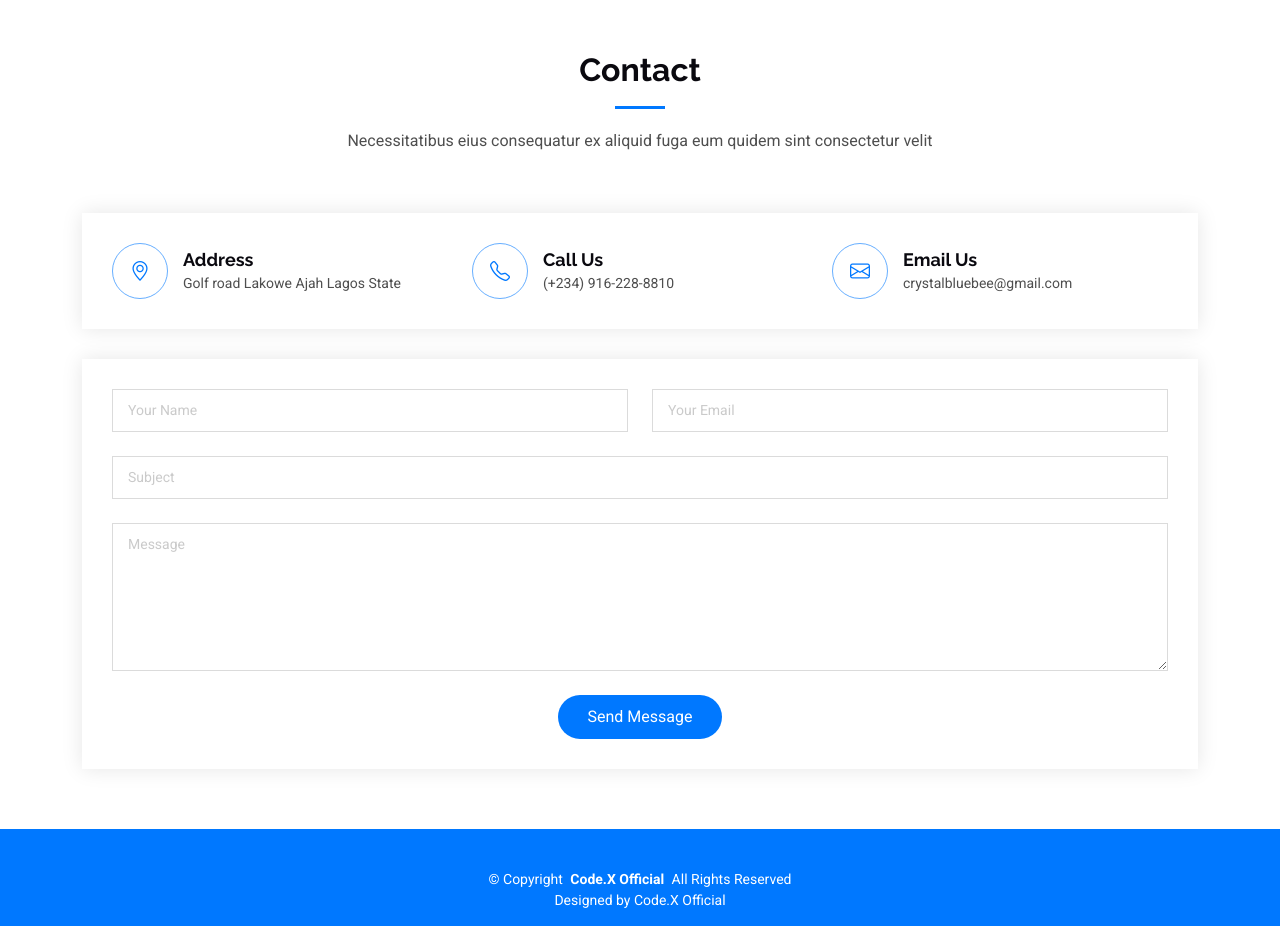
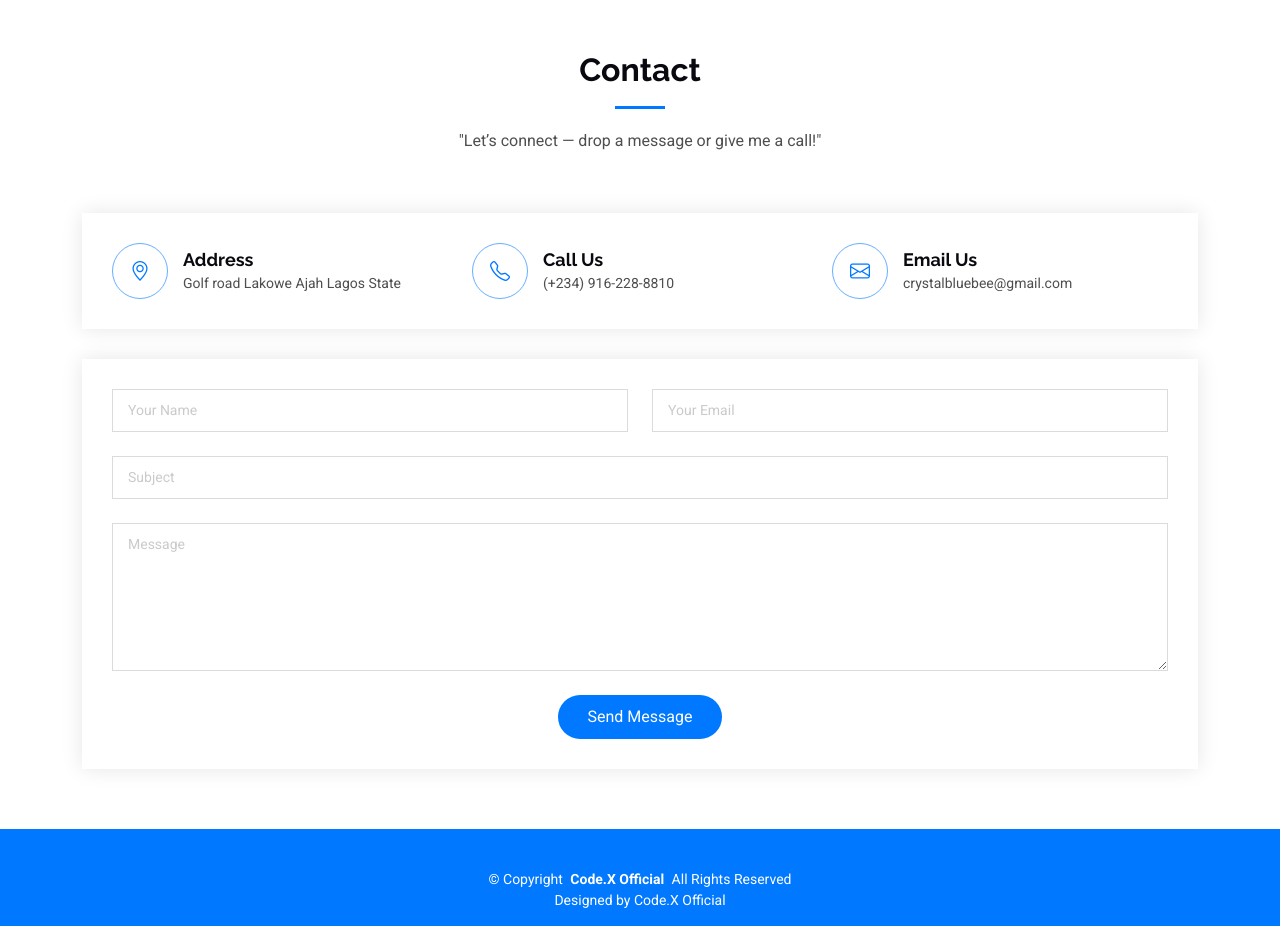
Before and after one commit to wwwliveserver/Code.X_Official.NG.com, a plain HTML site: page index.html in a window 1280 px wide. Shown: the part 7320-8246 px from the top of the page. Drawn offline with Linux system fonts and the light colour scheme.

Commit message:
Update contact section writeup

```diff
--- a/index.html
+++ b/index.html
@@ -1197,10 +1197,7 @@
         <!-- Section Title -->
         <div class="container section-title" data-aos="fade-up">
           <h2>Contact</h2>
-          <p>
-            Necessitatibus eius consequatur ex aliquid fuga eum quidem sint
-            consectetur velit
-          </p>
+          <p>"Let’s connect — drop a message or give me a call!"</p>
         </div>
         <!-- End Section Title -->
 
```
